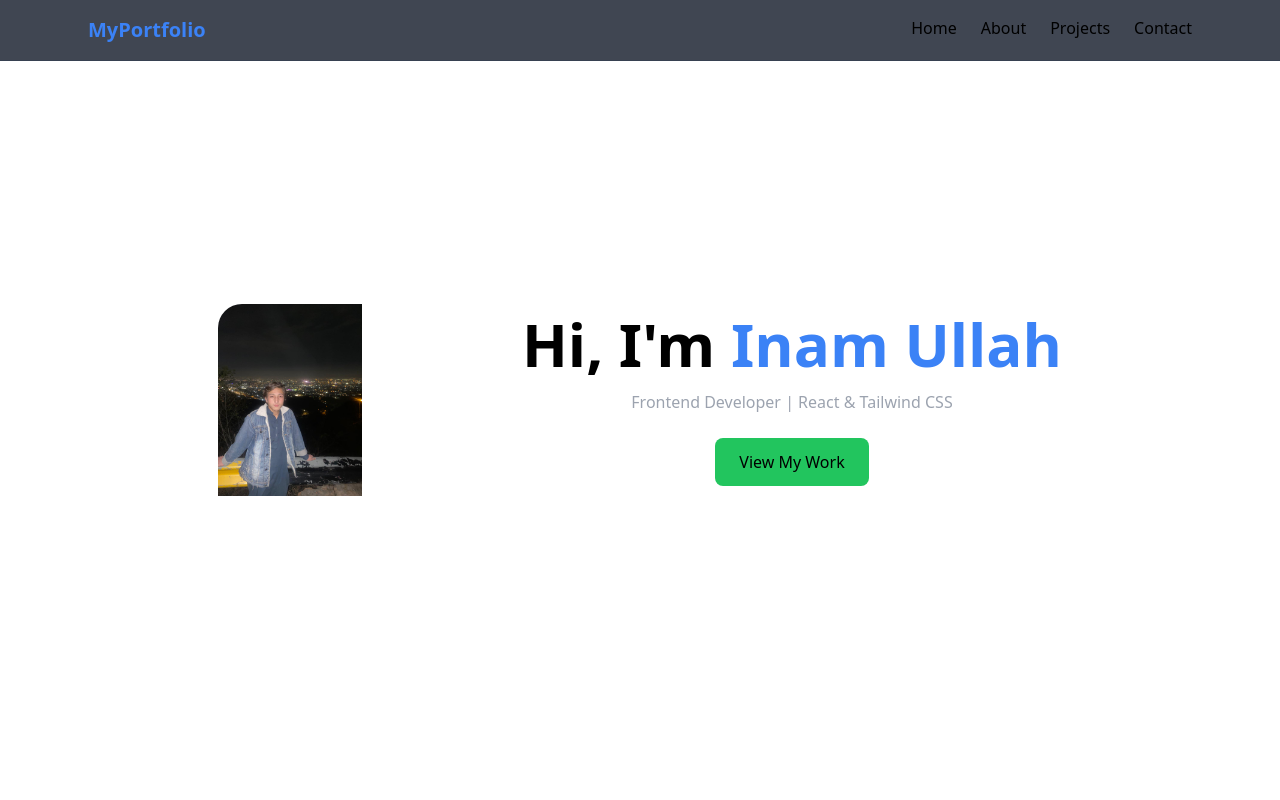
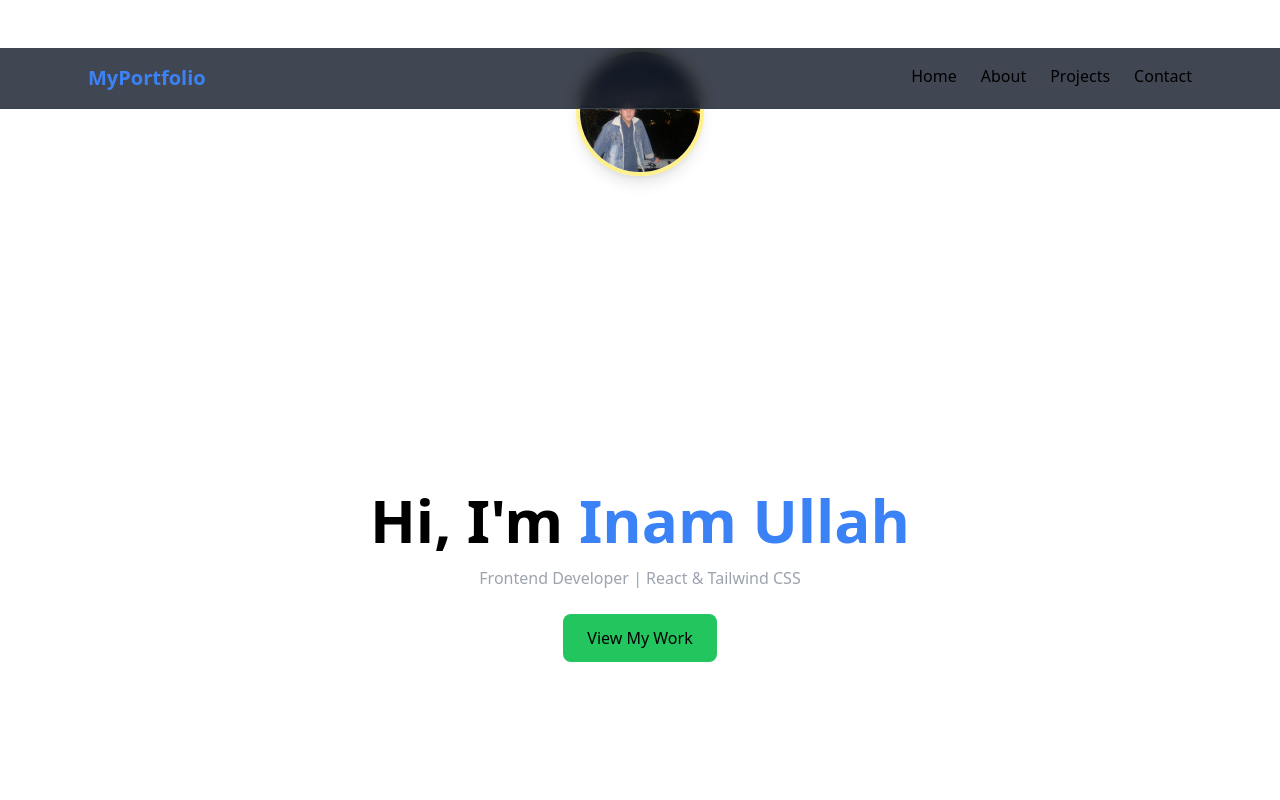
Before and after one commit to sheenzada/React, a React (Vite) app in the folder lms/: page / in a window 1280 px wide. Shown: the top 800 px of the page. Built offline with nearby package versions, Linux system fonts and the light colour scheme.

Commit message:
react js

```diff
--- a/lms/src/Component/Hero.jsx
+++ b/lms/src/Component/Hero.jsx
@@ -1,13 +1,19 @@
 const Hero = () => {
   return (
     <>
+<div >
 
-    <section className="min-h-screen flex items-center justify-center text-center px-6 rounded-5xl">
-          <img src="src/assets/img/inam.jpg" alt="" className="h-50 w-36 start-3.5 border-r-green-500 shadow-stone-500 rounded-tl-3xl mr-40 " />
+  <img
+  src="src/assets/img/inam.jpg"
+  className="w-32 h-32 rounded-full object-cover border-4 border-yellow-200 shadow-lg mx-auto mt-12"
+/>
+
+    </div>
+    <section className="min-h-screen flex items-center justify-center text-center px-6 ">
 
       <div>
 
-        <h1 className="text-4xl md:text-6xl font-bold">
+        <h1 className="text-4xl md:text-6xl font-bold ">
 
           Hi, I'm <span className="text-blue-500">Inam Ullah</span>
 
```
